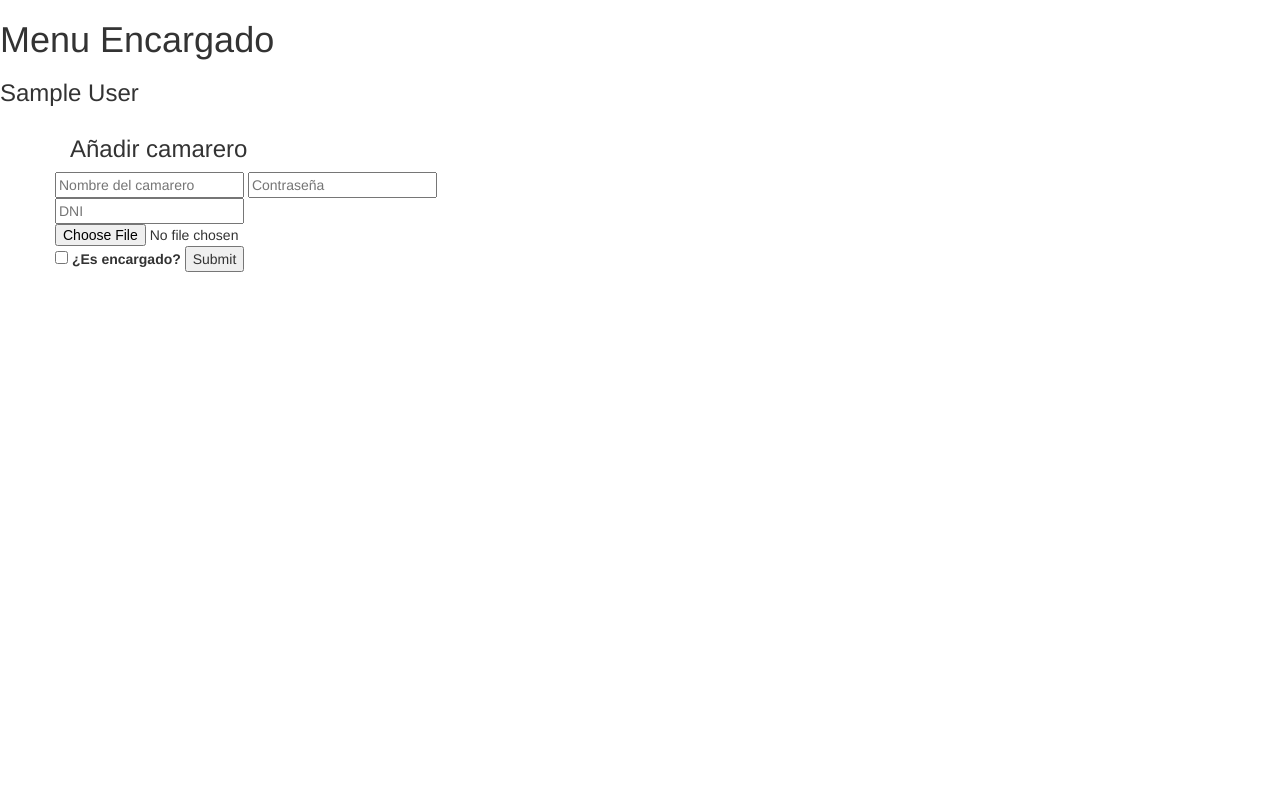
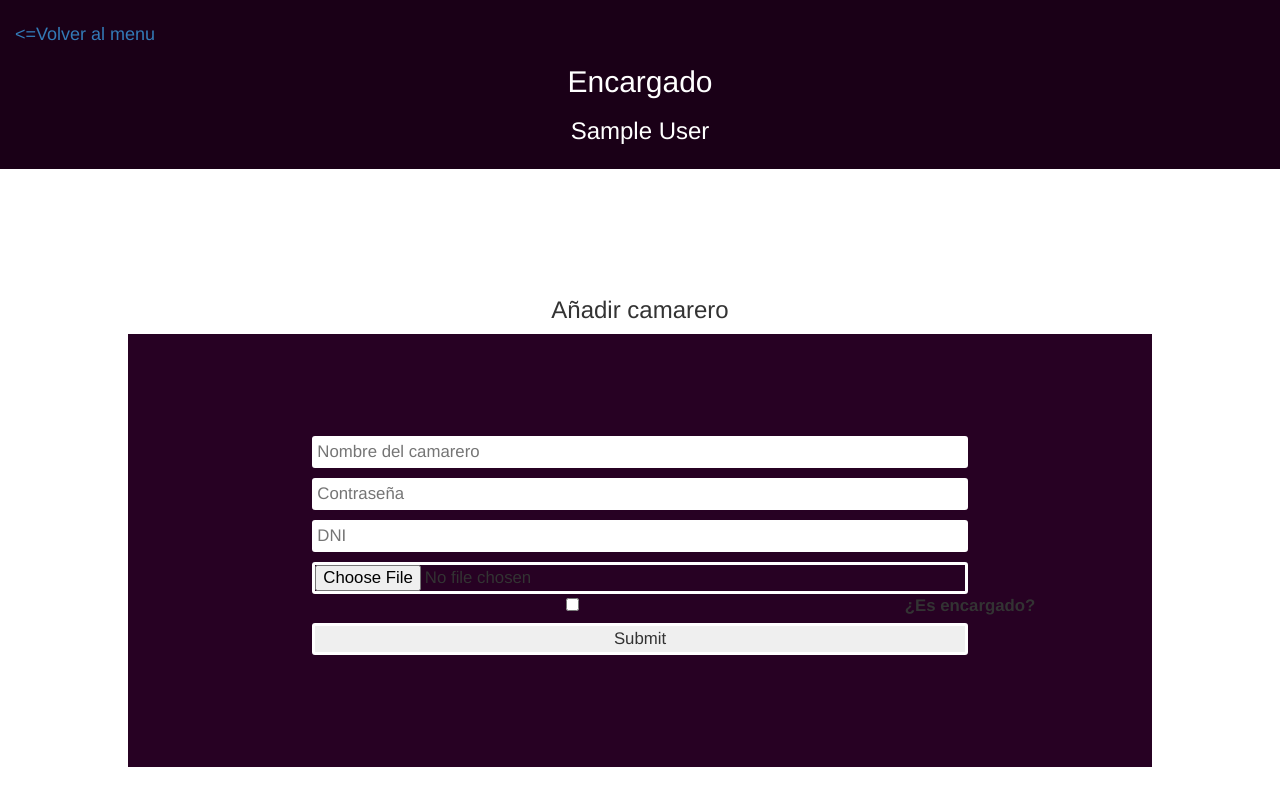
Before and after one commit to PerikoElmaki/Restaurante, a PHP site: the page made by encargado/formAñadirCamarero.php in a window 1280 px wide. Run offline with PHP 8.4, Linux system fonts and the light colour scheme; the visitor is signed in with stand-in values (Sample User, id 1).

Commit message:
Funcionan las fotos, diseño decente, ahora pedidos y mesas

```diff
--- a/encargado/añadirCamarero.php
+++ b/encargado/añadirCamarero.php
@@ -5,10 +5,10 @@
     $usuario = $_POST['nombre'];
     $contra = $_POST['contraseña'];
     $dni = $_POST['dni'];
-    $fotoEnlace = $_POST['dni'];
+    $fotoEnlace = $_POST['foto'];
     $encargado = $_POST['encargado'];
 
-    $consulta = "INSERT INTO camareros VALUES ('NULL','$usuario','$contra','$dni','$dni','$encargado')";
+    $consulta = "INSERT INTO camareros VALUES ('NULL','$usuario','$contra','$dni','$foto','$encargado')";
 
     $resultado = mysqli_query($conn, $consulta);
 
--- a/encargado/formAñadirCamarero.php
+++ b/encargado/formAñadirCamarero.php
@@ -17,25 +17,35 @@ include "../conexion.php";
 
 <body>
     <nav>
-        <h1>Menu Encargado</h1>
+        <div class="volver">
+            <h4><a href="menuEncargado.php">
+                    <=Volver al menu
+                        </a>
+            </h4>
+        </div>
+        <div class="centrar">
+            <h2>Encargado</h2>
+            <!-- Saludar camarero -->
             <?php
             $nombre = $_SESSION['nombre'];
             echo "<h3>$nombre</h3>";
             ?>
+        </div>
     </nav>
-    <div class="container">
+    <section>
+        <div>
             <h3>Añadir camarero</h3>
-        <form action="añadirCamarero.php" method="post" class="row">
+            <form action="añadirCamarero.php" method="post">
                 <input type="text" name="nombre" id="nombre" placeholder="Nombre del camarero" required>
-            <input type="password" name="contraseña" id="contraseña"  placeholder="Contraseña" required>
-            <div class="w-100"></div>
+                <input type="password" name="contraseña" id="contraseña" placeholder="Contraseña" required>
                 <input type="text" name="dni" id="dni" placeholder="DNI" required>
-            <input type="file" name="foto" id="foto"  placeholder="foto" required>
+                <input type="file" name="foto" id="foto" placeholder="foto" required>
                 <input type="checkbox" name="encargado" id="encargado" value="0">
                 <label for="encargado">¿Es encargado?</label>
                 <input type="submit">
             </form>
         </div>
+    </section>
 </body>
 
 </html>
--- /dev/null
+++ b/styles.css
@@ -0,0 +1,67 @@
+body{
+    margin: 0 auto;
+}
+nav{
+    background-color: rgb(26, 0, 23);
+    color: white;
+    padding: 15px;
+}
+
+nav .volver{
+    justify-content: left;
+}
+
+nav .centrar{
+    text-align: center;
+}
+section{
+    margin-top: 10%;
+    text-align: center;
+
+}
+
+form{
+    font-size: 1.2em;
+    margin: 0 auto;
+    background-color: rgb(39, 1, 35);
+    width: 80%;
+    padding: 8%;
+}
+form input {
+    margin-bottom: 10px;
+    width: 80%;
+    border: 3px solid white;
+    border-radius: 3px;
+
+}
+form .enviar{
+    width: 40%;
+    padding: 8px;
+}
+/* Listado */
+table{
+    width: 70%;
+    padding: 20px;
+    margin: 0 auto;
+}
+
+tbody{
+    background-color: rgb(228, 228, 228);
+    padding: 20px;
+    height: 100px;
+}
+
+tbody th{
+    text-align: center;
+    padding: 10px;
+}
+
+table img{
+    width: 20%;
+    height: 20%;
+}
+
+/* Añadir camarero form */
+form #foto{
+    margin: 0 auto;
+}
```
Also changed, not shown: camarero/menuCamarero.php (+6 -4 lines), encargado/formListadoCamareros.php (+12 -6 lines), encargado/menuEncargado.php (+10 -6 lines), index.php (+4 -5 lines), encargado/images/11111111E.jpg (added), encargado/images/rosa.jpg (added). Lines whose indentation alone changed are shown as unchanged.
